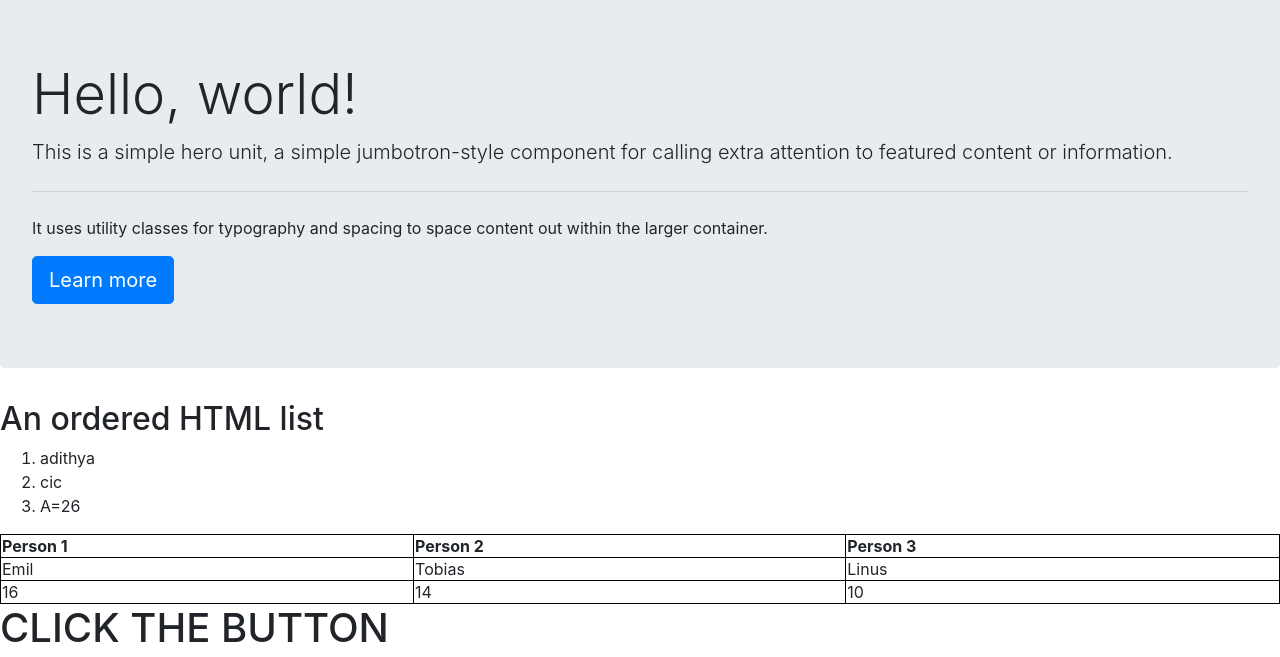
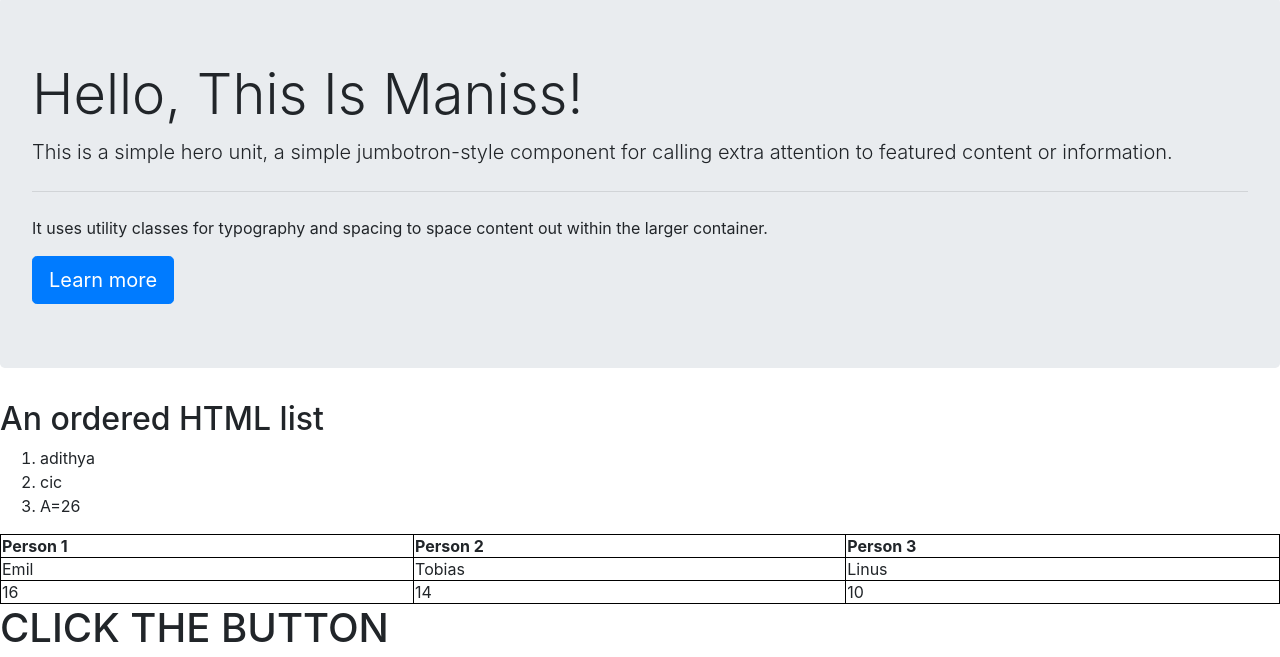
Before and after one commit to adi14300/adithya_cic, a plain HTML site: page indexe3.html in a window 1280 px wide. Shown: the part 945-1602 px from the top of the page. Drawn offline with nearby package versions, Linux system fonts and the light colour scheme.

Commit message:
Name Chnaged

```diff
--- a/indexe3.html
+++ b/indexe3.html
@@ -106,7 +106,7 @@
 
 
 <div class="jumbotron">
-  <h1 class="display-4">Hello, world!</h1>
+  <h1 class="display-4">Hello, This Is Maniss!</h1>
   <p class="lead">This is a simple hero unit, a simple jumbotron-style component for calling extra attention to featured content or information.</p>
   <hr class="my-4">
   <p>It uses utility classes for typography and spacing to space content out within the larger container.</p>
```
